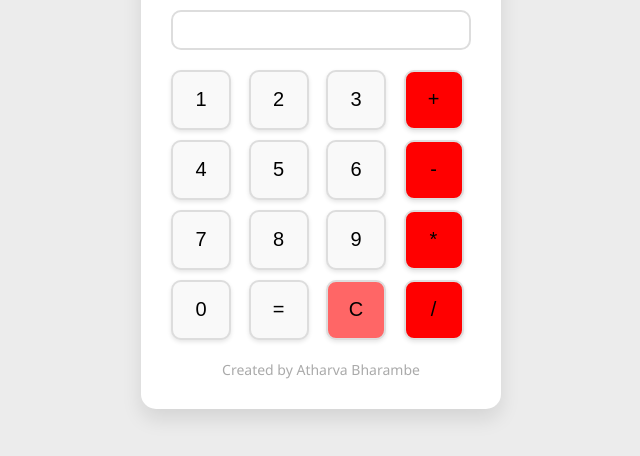
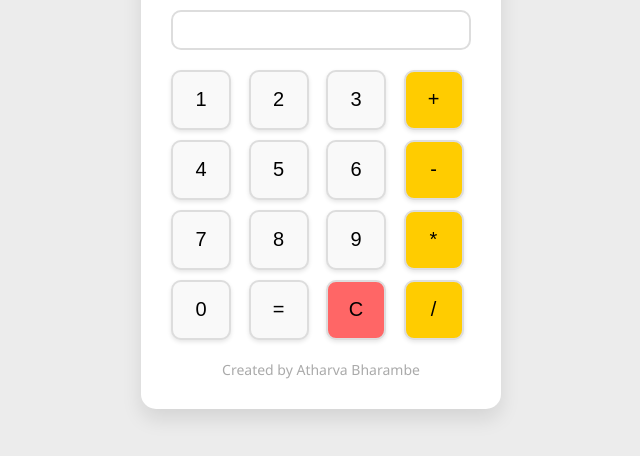
Before and after one commit to atharvabharambe/Simple-Calculator, a plain HTML site: page index.html in a window 1280 px wide. Shown: the part 242-698 px from the top of the page, without its empty margins (319-959 px from the left). Drawn offline with Linux system fonts and the light colour scheme.

Commit message:
Reverted colours of operator to yellow

```diff
--- a/index.html
+++ b/index.html
@@ -88,7 +88,7 @@ button:active {
 }
 
 .operator {
-    background-color: red;
+    background-color: #ffcc00;
 }
 
 .operator:hover {
```
